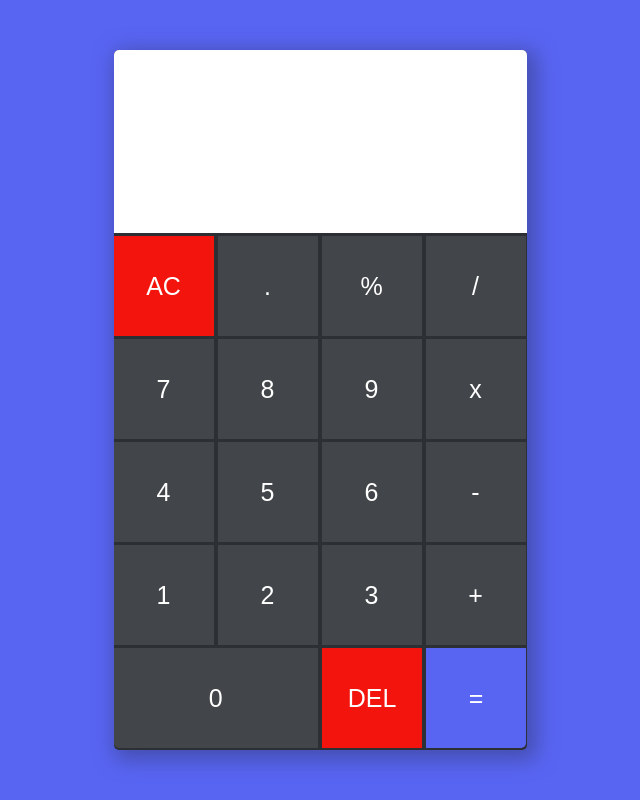
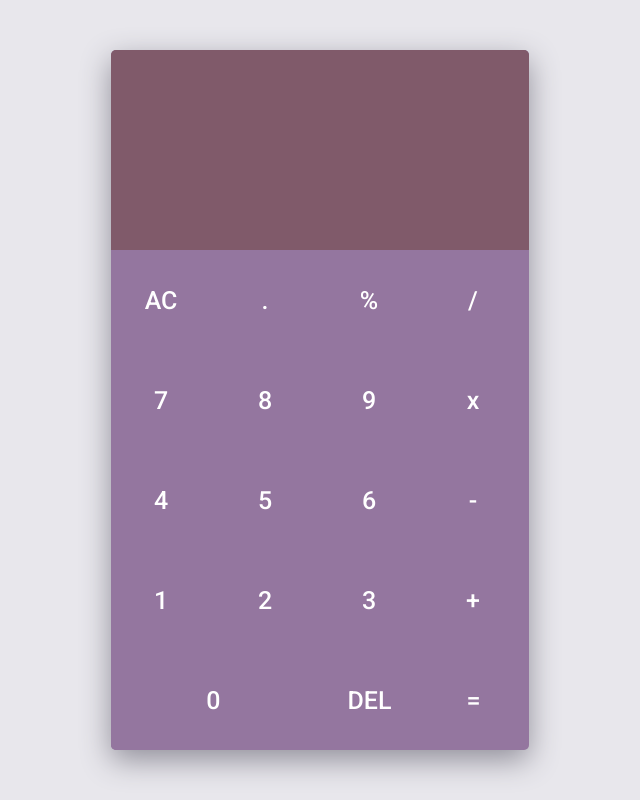
Before and after one commit to Zabed-Iftekhar/Calculator, a plain HTML site: page index.html in a window 1280 px wide. Shown: the whole page, without its empty margins (320-960 px from the left). Drawn offline with Linux system fonts and the light colour scheme.

Commit message:
Changed the colors of the background,display screen and the buttons.

```diff
--- a/styles.css
+++ b/styles.css
@@ -10,76 +10,62 @@ body{
     display:flex;
     justify-content: center;
     align-items: center;
-    background-color:#5865f2 ;
+    background-color: #e8e7ec;
 }
+
 .calculator-body{
-    /* border:3px solid orange; */
     display:flex;
     flex-direction: column;
     justify-content: center;
-    background-color:#2c2f33 ;
-    width:413px;
+    background-color:#94769f ;
+    width:418px;
     height:700px;
     border-radius: 5px;
-    box-shadow:5px 5px 20px 5px  #464fb2;
+    box-shadow: 0px 10px 30px #918f9a;
 }
+
 #display-screen{
-
     display:flex;
-    ;
     height:202px;
-    background-color: #ffff;
+    color: #e8e7ec;
+    background-color: #805a6a;
     border-top-right-radius: 5px;
     border-top-left-radius: 5px;
-
 }
 
 #display-screen > p{
-
-    font-family: sans-serif;
+    font-family:"Roboto",sans-serif;
     display:flex;
-    flex-wrap: wrap;
+    overflow: hidden;
     justify-content: flex-end;
     flex-direction: column;
     align-items:flex-end;
     font-size: 30px;
     width:413px;
+}
 
-}
-.buttons-container{
-    height:570px;
 
-}
 .buttons-inner-container{
-
     flex-direction: column;
     width:500px;
+}
 
-
-
-}
 button{
-
-    margin-top: 3px;
     font-size: 25px;
     font-weight:500;
     color:#ffff;
-    background-color: #424549;
+    background-color: #94769f;
     border:none;
-
+    font-family: "Roboto",sans-serif;
     width:100px;
     height:100px;
+}
 
-}
 button:hover{
     background-color: #ffffffb3;
 }
 
-#AC{
-    background-color:rgb(243, 20, 13);
 
-
-}
 #AC:hover{
     background-color: rgb(241, 77, 72);
     color:#ffff;
@@ -89,24 +75,22 @@ button:hover{
     width:204.5px;
     border-bottom-left-radius: 5px;
 }
-#back{
-    background-color:rgb(243, 20, 13);
 
-}
 #back:hover{
     background-color: rgb(241, 77, 72);
     color:#ffff;
 }
 
-
 #equalto{
-    background-color: #5865f2;
     color:#ffff;
     border-bottom-right-radius: 5px;
 }
 
-#equalto:hover{
+#decimal:hover{
     background-color: #7983ee;
+}
 
-
+#decimal:hover,#remainder:hover,#divide:hover, #multiply:hover
+,#minus:hover,#add:hover,#equalto:hover{
+    background-color: #4b1452;
 }
```
